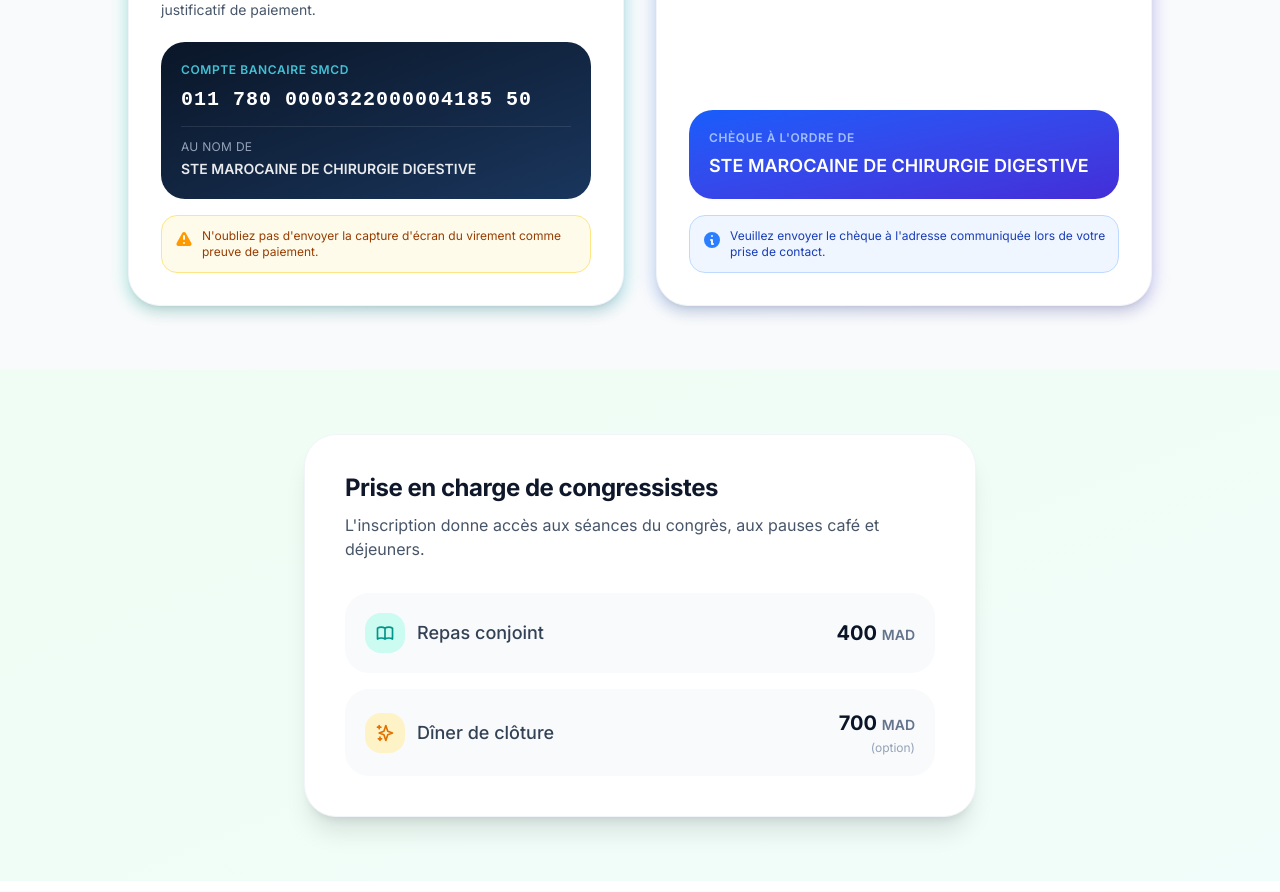
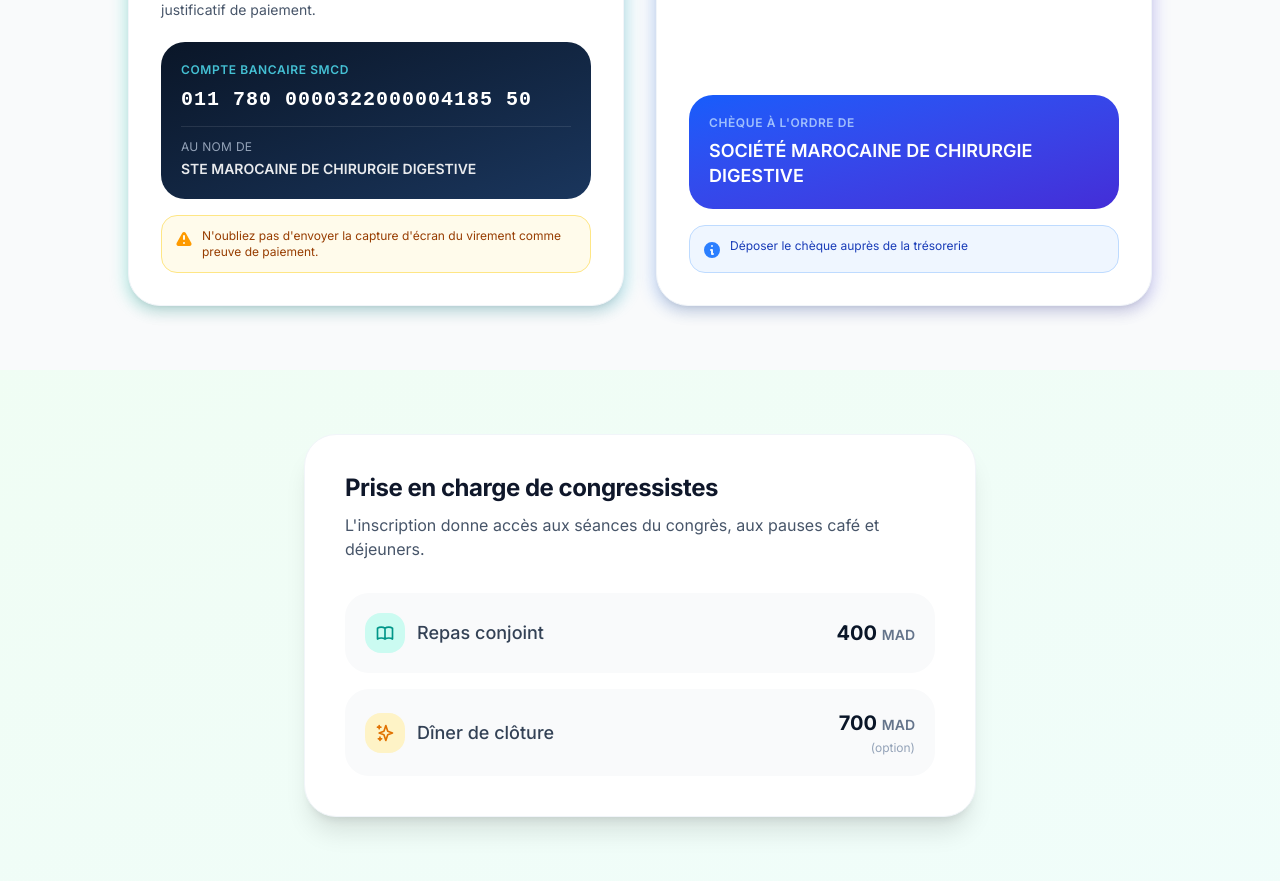
Before and after one commit to OmarElbakouri/Smcd, a Next.js app in the folder smcd-frontend/: page /inscription in a window 1280 px wide. Shown: the part 2700-3592 px from the top of the page. Built offline with nearby package versions, Linux system fonts and the light colour scheme; no server answers; what @ant-design/nextjs-registry would draw is missing.

Commit message:
fix: update cheque section - STE to SOCIÉTÉ and new deposit instruction

```diff
--- a/smcd-frontend/app/inscription/page.tsx
+++ b/smcd-frontend/app/inscription/page.tsx
@@ -584,7 +584,7 @@
                                         <div className="bg-gradient-to-br from-blue-600 to-indigo-700 rounded-xl p-5 mt-auto">
                                             <p className="text-xs text-blue-200/80 uppercase tracking-wider font-semibold mb-2">Chèque à l&apos;ordre de</p>
                                             <p className="text-white font-semibold text-base md:text-lg leading-snug">
-                                                STE MAROCAINE DE CHIRURGIE DIGESTIVE
+                                                SOCIÉTÉ MAROCAINE DE CHIRURGIE DIGESTIVE
                                             </p>
                                         </div>
 
@@ -593,7 +593,7 @@
                                                 <path fillRule="evenodd" d="M18 10a8 8 0 11-16 0 8 8 0 0116 0zm-7-4a1 1 0 11-2 0 1 1 0 012 0zM9 9a1 1 0 000 2v3a1 1 0 001 1h1a1 1 0 100-2v-3a1 1 0 00-1-1H9z" clipRule="evenodd" />
                                             </svg>
                                             <p className="text-xs text-blue-800">
-                                                Veuillez envoyer le chèque à l&apos;adresse communiquée lors de votre prise de contact.
+                                                Déposer le chèque auprès de la trésorerie
                                             </p>
                                         </div>
                                     </div>
```
